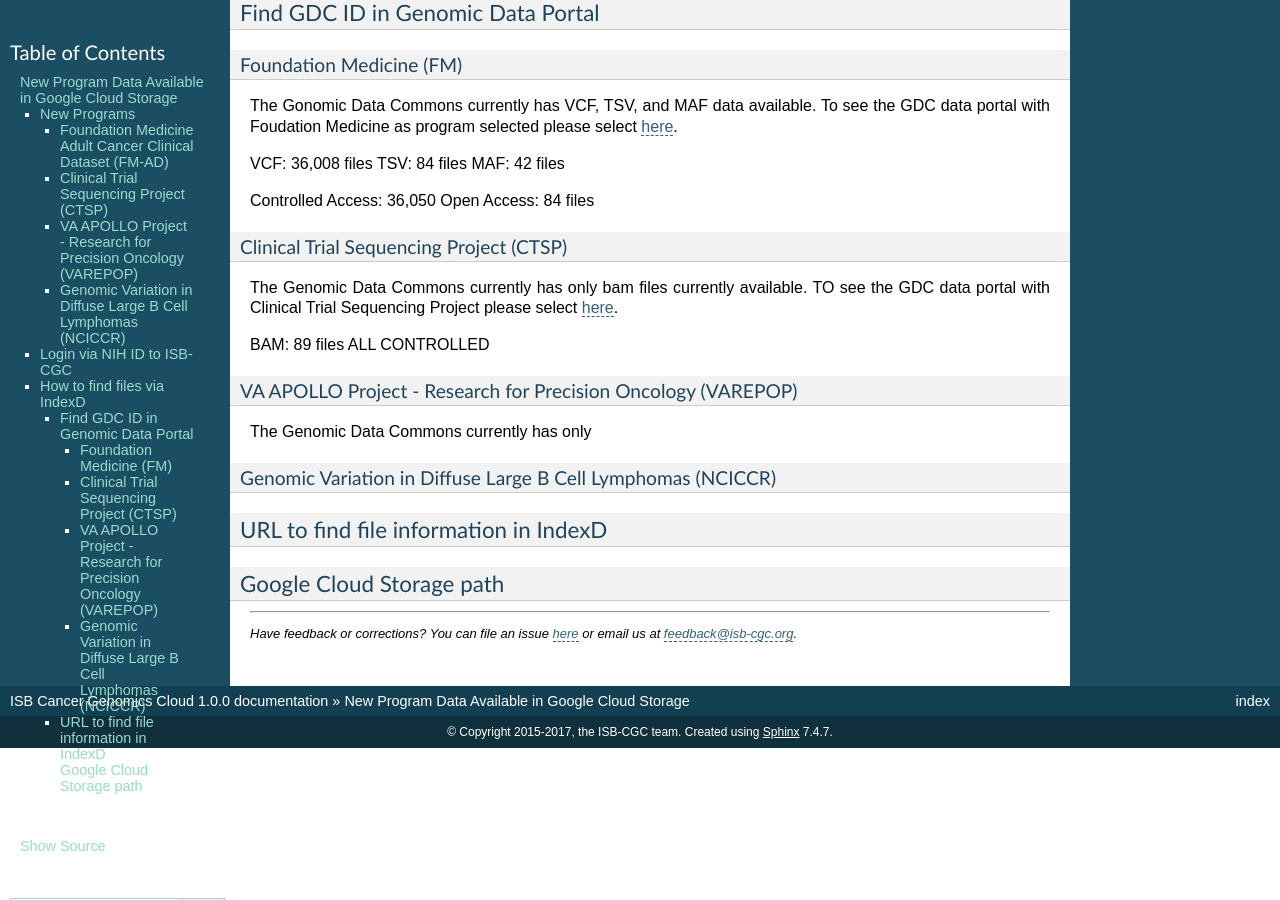
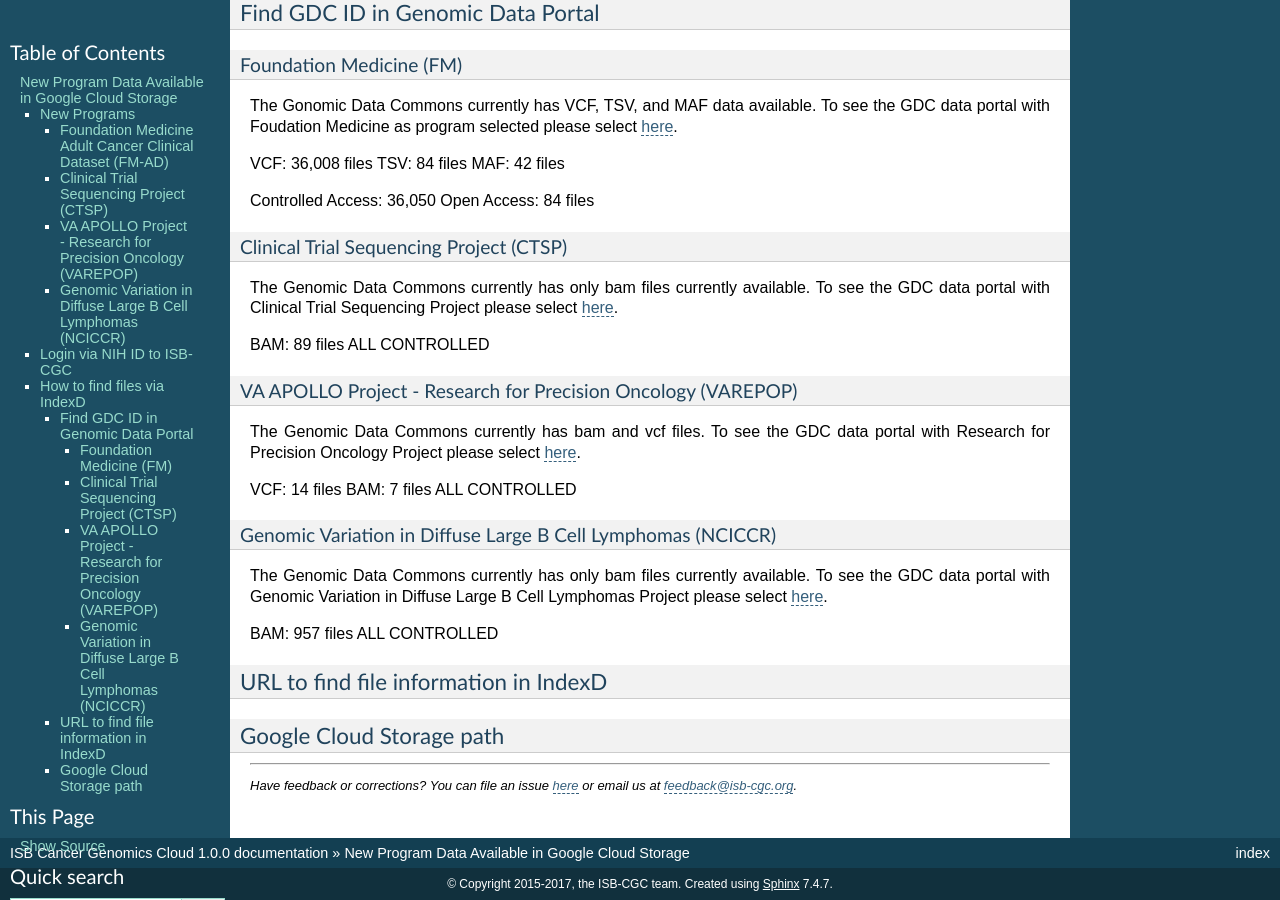
Before and after one commit to isb-cgc/readthedocs, a Sphinx documentation site: the page built from docs/source/sections/data/data2/AccessData/AccessviaIndexD.rst, in a window 1280 px wide and 900 px high, scrolled down 1464 px. Built offline with Sphinx 7.4.7, drawn with Linux system fonts in a browser that asks for light colours; pages that are not in the unit, such as notebooks, are missing from menus.

Commit message:
added file counts link to GDC

```diff
--- a/docs/source/sections/data/data2/AccessData/AccessviaIndexD.rst
+++ b/docs/source/sections/data/data2/AccessData/AccessviaIndexD.rst
@@ -78,7 +78,7 @@ Open Access: 84 files
 Clinical Trial Sequencing Project (CTSP)
 """"""""""""""""""""""""""""""""""""""""""
 
-The Genomic Data Commons currently has only bam files currently available. TO see the GDC data portal with Clinical Trial Sequencing Project please select `here <https://portal.gdc.cancer.gov/repository?facetTab=files&filters=%7B%22op%22%3A%22and%22%2C%22content%22%3A%5B%7B%22op%22%3A%22in%22%2C%22content%22%3A%7B%22field%22%3A%22cases.project.program.name%22%2C%22value%22%3A%5B%22CTSP%22%5D%7D%7D%5D%7D&searchTableTab=cases>`_.
+The Genomic Data Commons currently has only bam files currently available. To see the GDC data portal with Clinical Trial Sequencing Project please select `here <https://portal.gdc.cancer.gov/repository?facetTab=files&filters=%7B%22op%22%3A%22and%22%2C%22content%22%3A%5B%7B%22op%22%3A%22in%22%2C%22content%22%3A%7B%22field%22%3A%22cases.project.program.name%22%2C%22value%22%3A%5B%22CTSP%22%5D%7D%7D%5D%7D&searchTableTab=cases>`_.
 
 BAM: 89 files
 ALL CONTROLLED
@@ -86,13 +86,21 @@ ALL CONTROLLED
 VA APOLLO Project - Research for Precision Oncology (VAREPOP)
 """""""""""""""""""""""""""""""""""""""""""""""""""""""""""""""
 
-The Genomic Data Commons currently has only
+The Genomic Data Commons currently has bam and vcf files.  To see the GDC data portal with Research for Precision Oncology Project please select `here <https://portal.gdc.cancer.gov/repository?facetTab=files&filters=%7B%22op%22%3A%22and%22%2C%22content%22%3A%5B%7B%22op%22%3A%22in%22%2C%22content%22%3A%7B%22field%22%3A%22cases.project.program.name%22%2C%22value%22%3A%5B%22VAREPOP%22%5D%7D%7D%5D%7D>`_.
+
+VCF: 14 files
+BAM: 7 files
+ALL CONTROLLED
+
 
 
 Genomic Variation in Diffuse Large B Cell Lymphomas (NCICCR)
 """""""""""""""""""""""""""""""""""""""""""""""""""""""""""""
 
+The Genomic Data Commons currently has only bam files currently available.  To see the GDC data portal with Genomic Variation in Diffuse Large B Cell Lymphomas Project please select `here <https://portal.gdc.cancer.gov/repository?facetTab=files&filters=%7B%22op%22%3A%22and%22%2C%22content%22%3A%5B%7B%22op%22%3A%22in%22%2C%22content%22%3A%7B%22field%22%3A%22cases.project.program.name%22%2C%22value%22%3A%5B%22NCICCR%22%5D%7D%7D%5D%7D>`_.
 
+BAM: 957 files
+ALL CONTROLLED
 
 
 URL to find file information in IndexD
```
